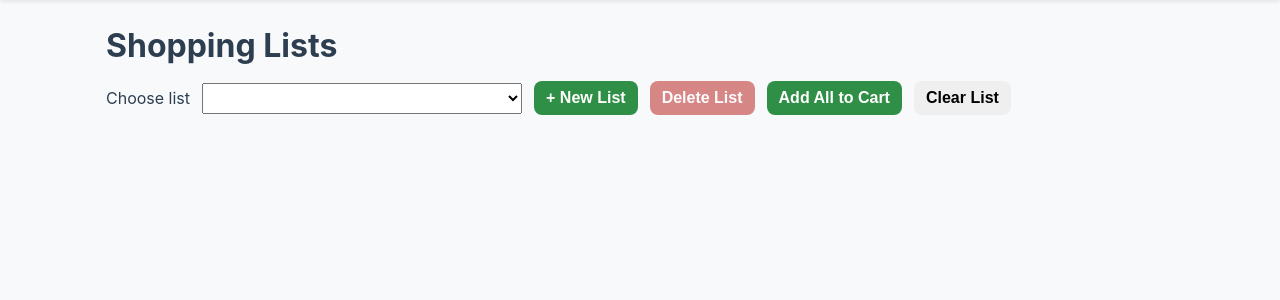
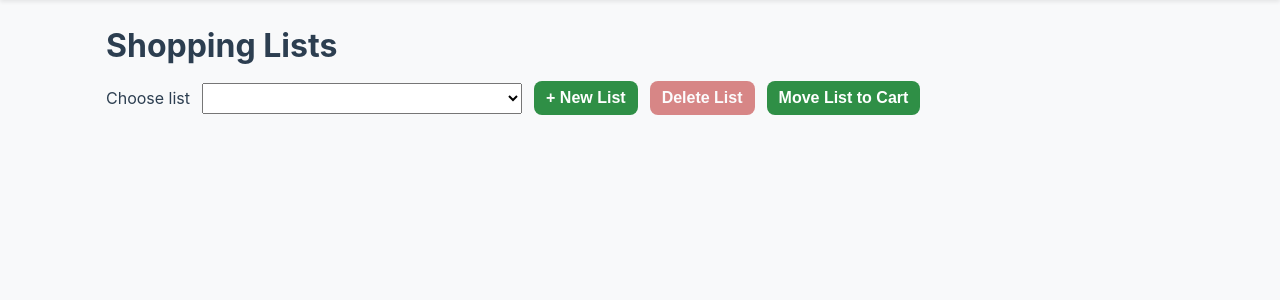
Before and after one commit to Git-cpu17/Point_Of_Sales-system-, a Flask app: page /shopping-lists in a window 1280 px wide. Shown: the part 86-386 px from the top of the page. Run offline with Flask 3, Linux system fonts and the light colour scheme; data that the repository does not hold is empty; parts of the project's set-up code (start-up, migrations or seed data) failed here and were passed over.

Commit message:
Resolved merge conflict in shopping_lists.html

```diff
--- a/templates/shopping_lists.html
+++ b/templates/shopping_lists.html
@@ -34,8 +34,7 @@
 
       <button id="newListBtn" class="btn btn-primary">+ New List</button>
       <button id="deleteListBtn" class="btn btn-danger" disabled>Delete List</button>
-      <button id="addListToCartBtn" class="btn btn-primary">Add All to Cart</button>
-      <button id="clearListBtn" class="btn">Clear List</button>
+      <button id="addListToCartBtn" class="btn btn-primary">Move List to Cart</button>
     </div>
 
     <p id="emptyListText" style="display:none;"></p>
```
